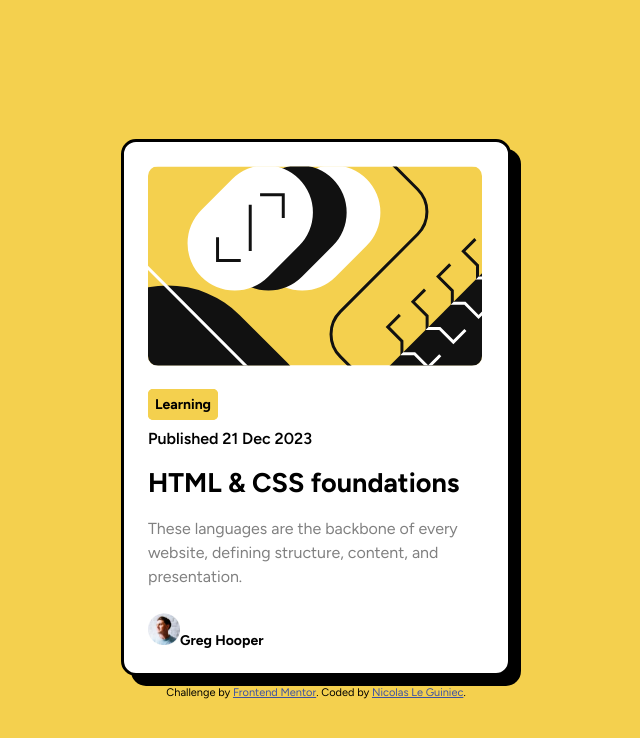
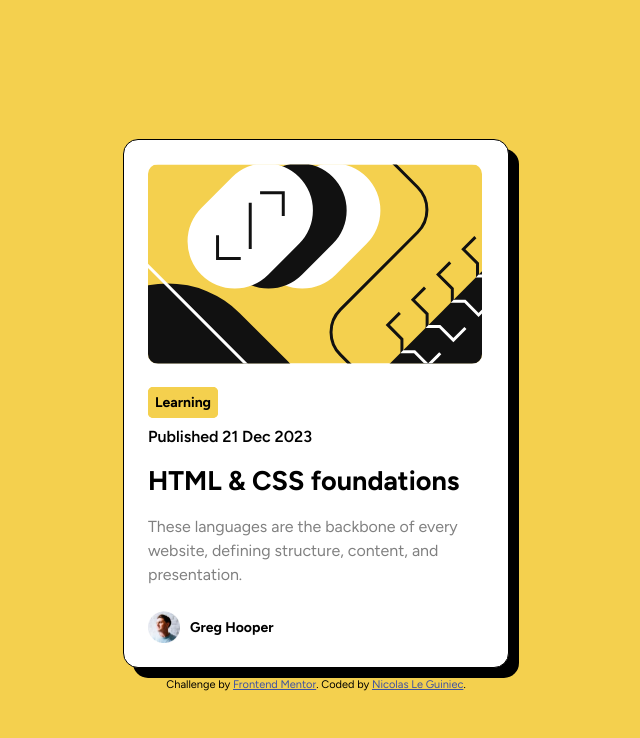
Before and after one commit to TheVolky/blog_preview_card, a plain HTML site: page index.html in a window 1280 px wide. Shown: the whole page, without its empty margins (324-964 px from the left). Drawn offline with Linux system fonts and the light colour scheme.

Commit message:
fix name position

```diff
--- a/style/style.css
+++ b/style/style.css
@@ -13,6 +13,7 @@ body {
     margin-top: 11%;
     border-radius: 15px;
     border: solid;
+    border-width: 1px;
     box-shadow: 10px 10px;
 }
 
@@ -68,12 +69,14 @@ h1 a:hover {
 .name img{
     height: 32px;
     width: 32px;
+    margin-right: 10px;
 }
 
 .name p {
     font-size: 14px;
     font-weight: bold;
-    vertical-align: middle;
+    display: flex;
+    align-items: center;
 }
 
 footer {
```
